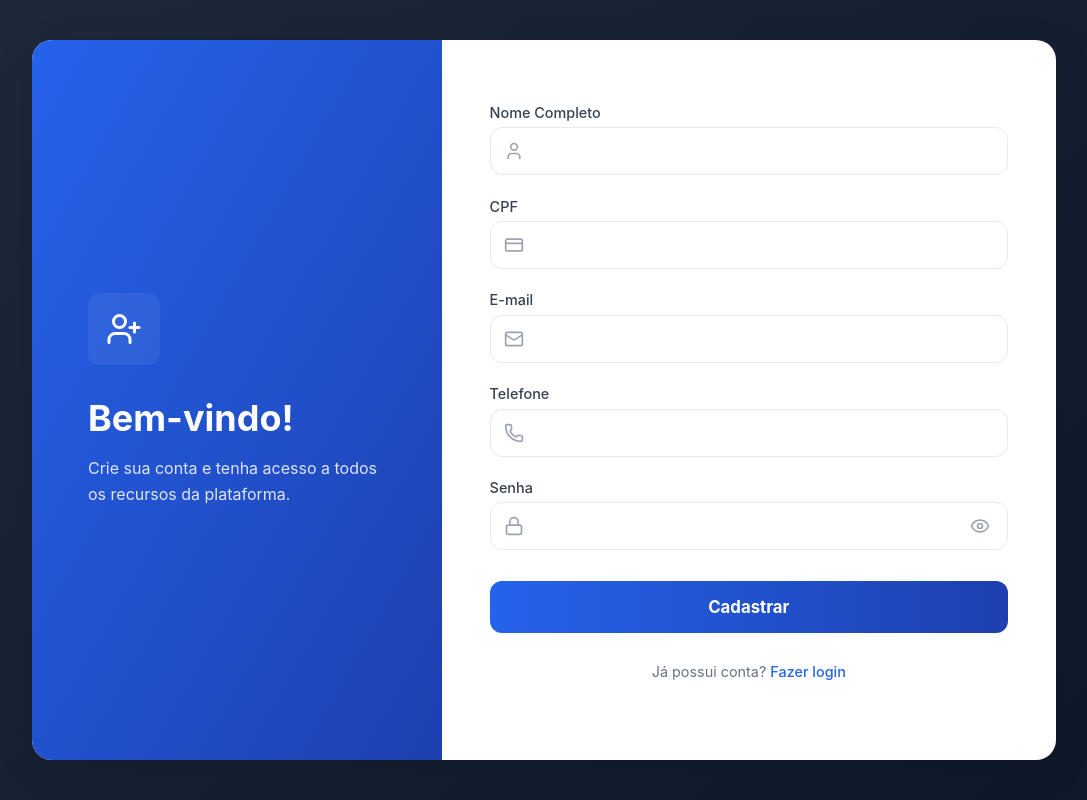
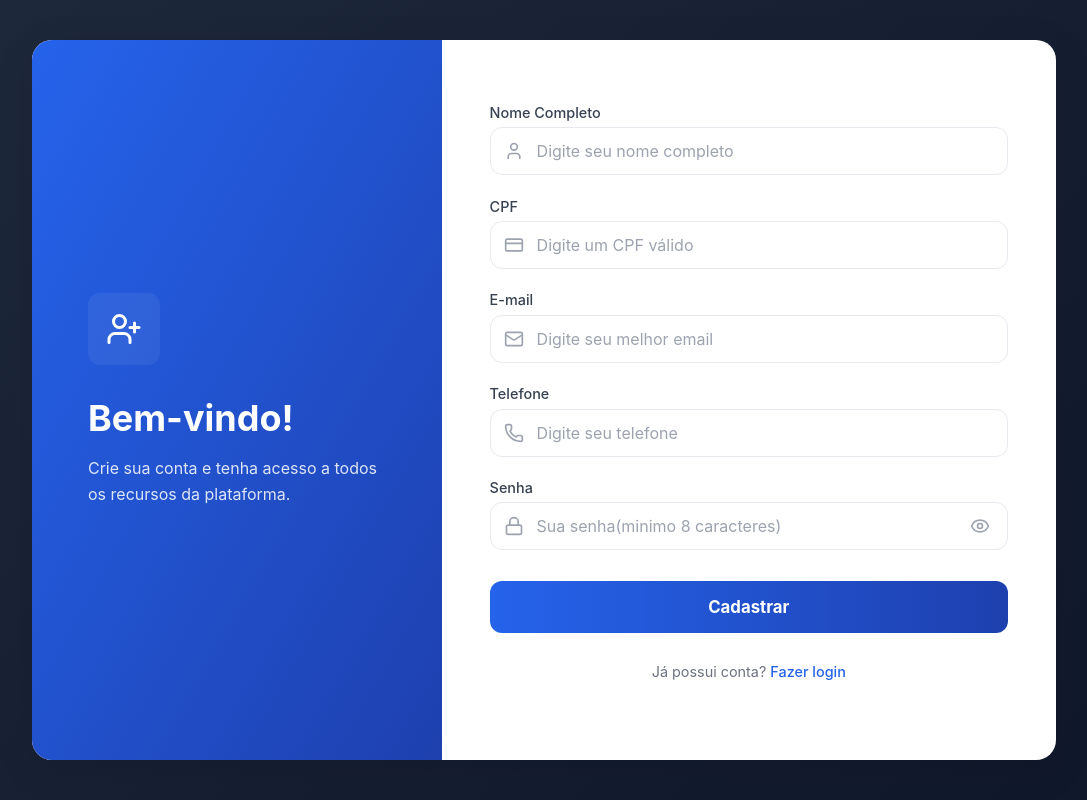
Before and after one commit to andre8756/cedup, a React (Vite) app in the folder Front-End/: page /cadastro in a window 1280 px wide. Shown: the whole page, without its empty margins (96-1183 px from the left). Built offline with nearby package versions, Linux system fonts and the light colour scheme; no server answers.

Commit message:
placeholders

```diff
--- a/Front-End/src/pages/Cadastro/Cadastro.tsx
+++ b/Front-End/src/pages/Cadastro/Cadastro.tsx
@@ -230,6 +230,7 @@ function Cadastro() {
                     onChange={handleChange}
                     required
                     className={`form-input ${errors.titular ? 'input-error' : ''}`}
+                    placeholder='Digite seu nome completo'
                   />
                 </div>
                 {errors.titular && <span className="error-message">{errors.titular}</span>}
@@ -248,6 +249,7 @@ function Cadastro() {
                     required
                     maxLength={14}
                     className={`form-input ${errors.cpf ? 'input-error' : ''}`}
+                    placeholder='Digite um CPF válido'
                   />
                 </div>
                 {errors.cpf && <span className="error-message">{errors.cpf}</span>}
@@ -265,6 +267,7 @@ function Cadastro() {
                     onChange={handleChange}
                     required
                     className={`form-input ${errors.email ? 'input-error' : ''}`}
+                    placeholder='Digite seu melhor email'
                   />
                 </div>
                 {errors.email && <span className="error-message">{errors.email}</span>}
@@ -283,6 +286,7 @@ function Cadastro() {
                     required
                     maxLength={15}
                     className={`form-input ${errors.telefone ? 'input-error' : ''}`}
+                    placeholder='Digite seu telefone'
                   />
                 </div>
                 {errors.telefone && <span className="error-message">{errors.telefone}</span>}
@@ -299,8 +303,9 @@ function Cadastro() {
                     value={formData.senha}
                     onChange={handleChange}
                     required
-                    minLength={6}
+                    minLength={8}
                     className={`form-input ${errors.senha ? 'input-error' : ''}`}
+                    placeholder='Sua senha(minimo 8 caracteres)'
                   />
                   <button
                     type="button"
```
